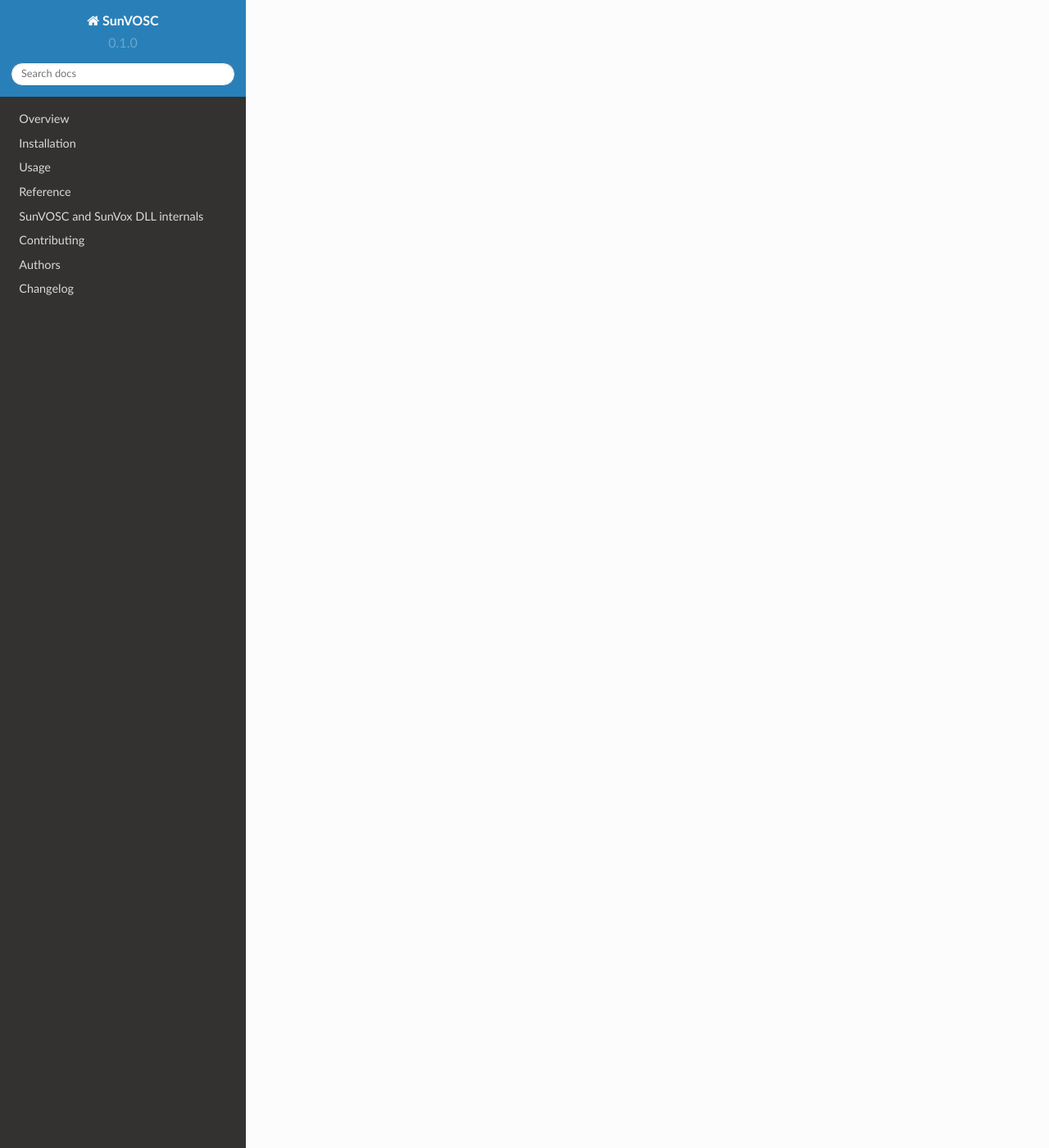
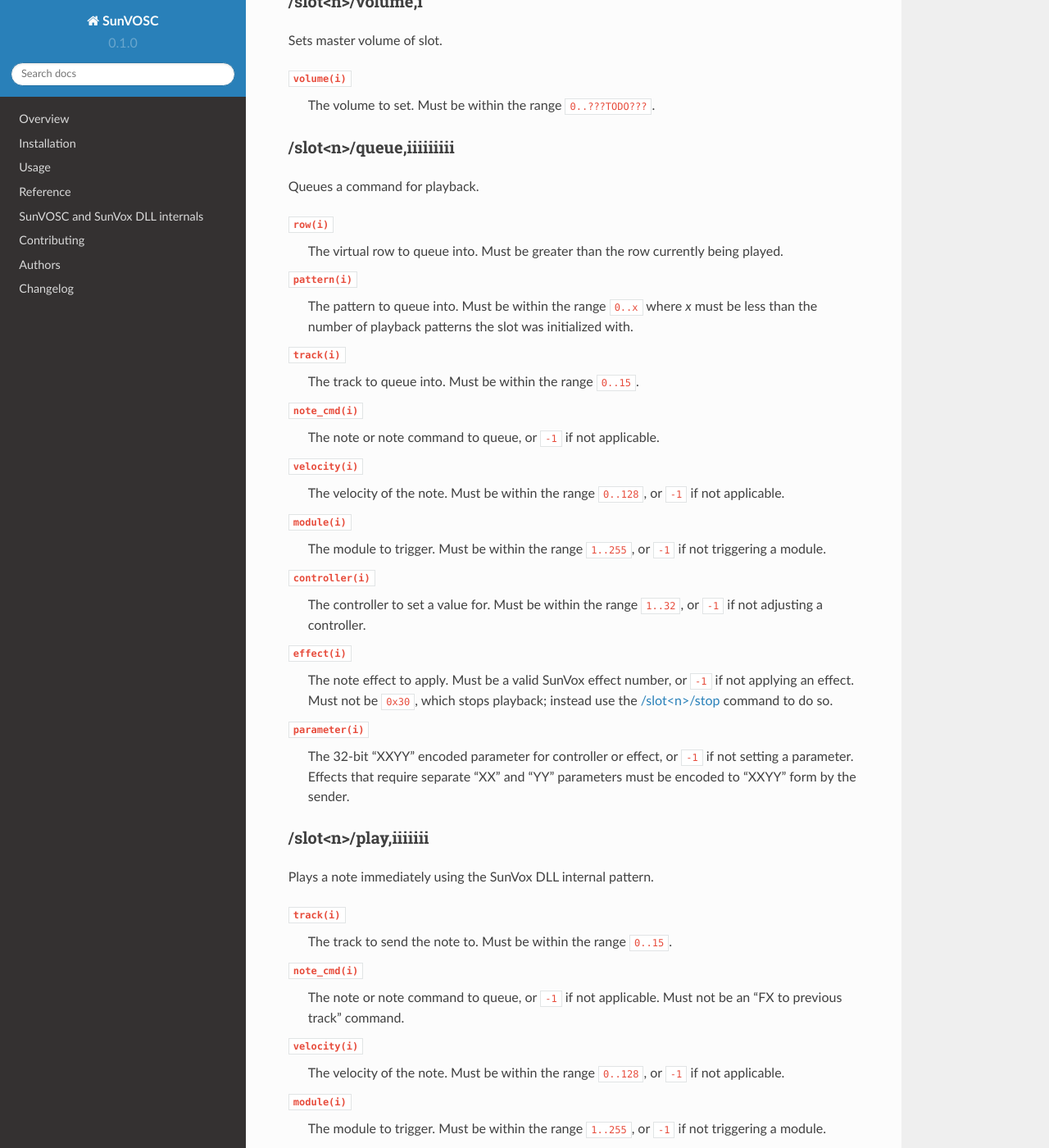
Before and after one commit to metrasynth/SunVOSC, a Sphinx documentation site: the page built from docs/namespace.rst, in a window 1280 px wide and 1400 px high, scrolled down 1639 px. Shown: the whole window at 82% size. Built offline with Sphinx 7.4.7 and the Read the Docs theme 2.0.0, drawn with Linux system fonts in a browser that asks for light colours; pages that are not in the unit, such as notebooks, are missing from menus; some of the changed text lies outside the part shown.

Commit message:
First draft of OSC namespace - #1

```diff
--- a/docs/namespace.rst
+++ b/docs/namespace.rst
@@ -1,4 +1,187 @@
+=============
 OSC Namespace
 =============
 
-(This is where we'll document the OSC namespace recognized by SunVOSC)
+
+All arguments are required unless marked as optional.
+
+
+/slot<n>/...
+============
+
+Address patterns pertaining to a specific slot witin the SunVox DLL
+playback engine.
+
+*<n>* must be in the range ``0..3``.
+
+
+Messages received by SunVOSC
+============================
+
+
+/slot<n>/inform/start,si
+------------------------
+
+Add an endpoint to send informational OSC messages to.
+
+``address(s)``
+    The string-formatted hostname or IP address to inform.
+
+``port(i)``
+    The port to inform.
+
+
+/slot<n>/inform/stop,si
+-----------------------
+
+Remove an endpoint so it no longer receives informational OSC messages.
+
+``address(s)``
+    The string-formatted hostname or IP address to stop informing.
+
+``port(i)``
+    The port to stop informing.
+
+
+/slot<n>/init,iisb
+------------------
+
+Stops slot playback, initializes with an empty or specified project,
+resets playback state, resets virtual row counter to ``-1``.
+
+``patterns(i)``
+    Number of playback patterns to create. Must be at least 1 if initializing
+    an empty project, or at least the maximum number of overlapping patterns
+    in the timeline of the loaded project.
+
+``pattern_length(i)``
+    Length of playback pattern(s). Must be within the range ``4..4096``.
+
+``project_filename(s)`` (optional)
+    Filename of existing SunVox project to initialize with.
+    Must be UTF-8 encoded.
+
+``project_data(b)`` (optional)
+    Content of existing SunVox project to initialize with.
+
+
+/slot<n>/start
+--------------
+
+Starts playback.
+
+
+/slot<n>/stop
+-------------
+
+Stops playback. Does not reset module state.
+
+
+/slot<n>/reset
+--------------
+
+Resets module state.
+
+
+/slot<n>/volume,i
+-----------------
+
+Sets master volume of slot.
+
+``volume(i)``
+    The volume to set. Must be within the range ``0..???TODO???``.
+
+
+/slot<n>/queue,iiiiiiiii
+------------------------
+
+Queues a command for playback.
+
+``row(i)``
+    The virtual row to queue into. Must be greater than the row currently
+    being played.
+
+``pattern(i)``
+    The pattern to queue into. Must be within the range ``0..x`` where *x*
+    must be less than the number of playback patterns the slot was
+    initialized with.
+
+``track(i)``
+    The track to queue into. Must be within the range ``0..15``.
+
+``note_cmd(i)``
+    The note or note command to queue, or ``-1`` if not applicable.
+
+``velocity(i)``
+    The velocity of the note. Must be within the range ``0..128``,
+    or ``-1`` if not applicable.
+
+``module(i)``
+    The module to trigger. Must be within the range ``1..255``,
+    or ``-1`` if not triggering a module.
+
+``controller(i)``
+    The controller to set a value for. Must be within the range ``1..32``,
+    or ``-1`` if not adjusting a controller.
+
+``effect(i)``
+    The note effect to apply. Must be a valid SunVox effect number,
+    or ``-1`` if not applying an effect. Must not be ``0x30``, which
+    stops playback; instead use the `/slot<n>/stop`_ command to do so.
+
+``parameter(i)``
+    The 32-bit "XXYY" encoded parameter for controller or effect,
+    or ``-1`` if not setting a parameter. Effects that require
+    separate "XX" and "YY" parameters must be encoded to "XXYY" form
+    by the sender.
+
+
+/slot<n>/play,iiiiiii
+---------------------
+
+Plays a note immediately using the SunVox DLL internal pattern.
+
+``track(i)``
+    The track to send the note to. Must be within the range ``0..15``.
+
+``note_cmd(i)``
+    The note or note command to queue, or ``-1`` if not applicable.
+    Must not be an "FX to previous track" command.
+
+``velocity(i)``
+    The velocity of the note. Must be within the range ``0..128``,
+    or ``-1`` if not applicable.
+
+``module(i)``
+    The module to trigger. Must be within the range ``1..255``,
+    or ``-1`` if not triggering a module.
+
+``controller(i)``
+    The controller to set a value for. Must be within the range ``1..32``,
+    or ``-1`` if not adjusting a controller.
+
+``effect(i)``
+    The note effect to apply. Must be a valid SunVox effect number,
+    or ``-1`` if not applying an effect. Must not be ``0x30``, which
+    stops playback; instead use the `/slot<n>/stop`_ command to do so.
+
+``parameter(i)``
+    The 32-bit "XXYY" encoded parameter for controller or effect,
+    or ``-1`` if not setting a parameter. Effects that require
+    separate "XX" and "YY" parameters must be encoded to "XXYY" form
+    by the sender.
+
+
+Messages sent by SunVOSC
+========================
+
+
+/slot<n>/played,i
+-----------------
+
+This is sent one to each listener registered using `/slot<n>/inform/start,si`_
+immediately after SunVOSC detects that a new row is being played by
+SunVox DLL.
+
+``row(i)``
+    The virtual row that began playback.
```
